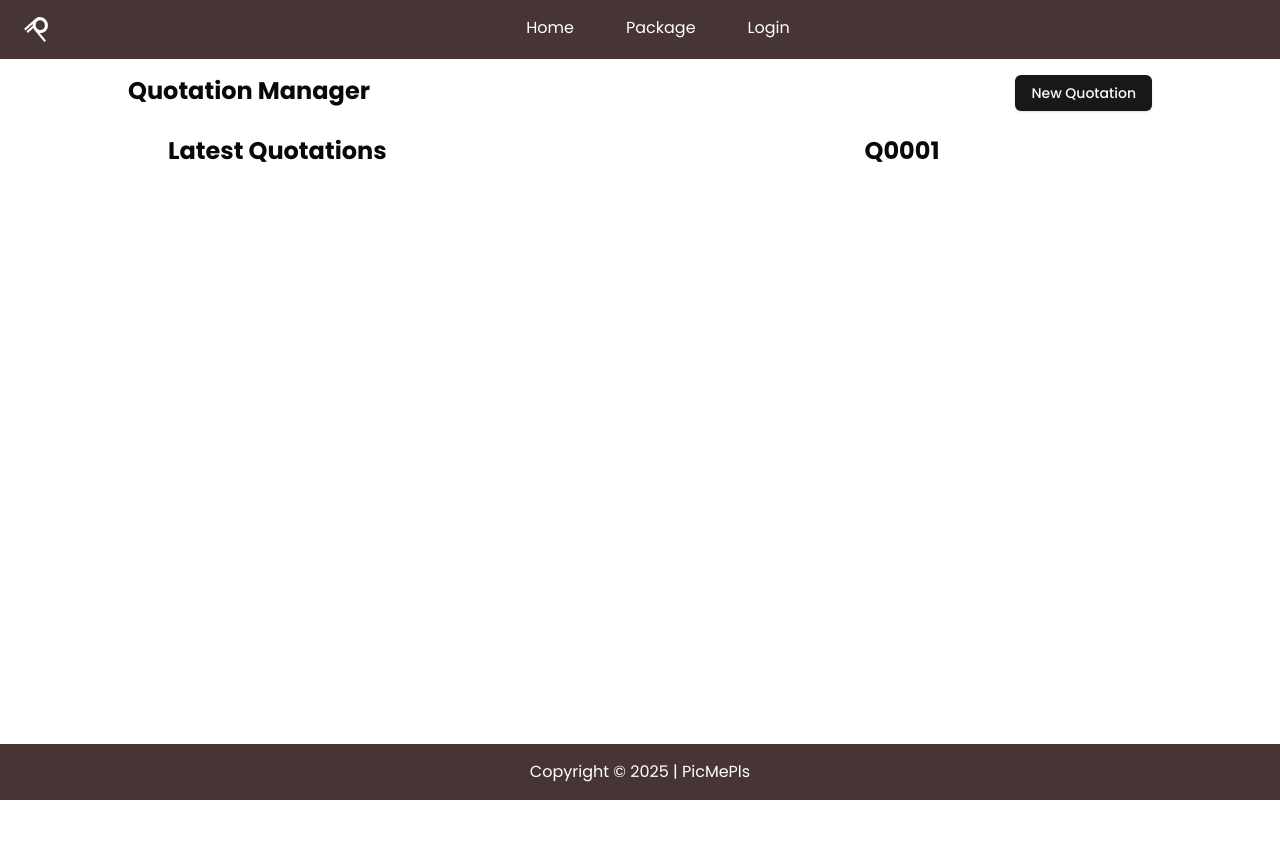
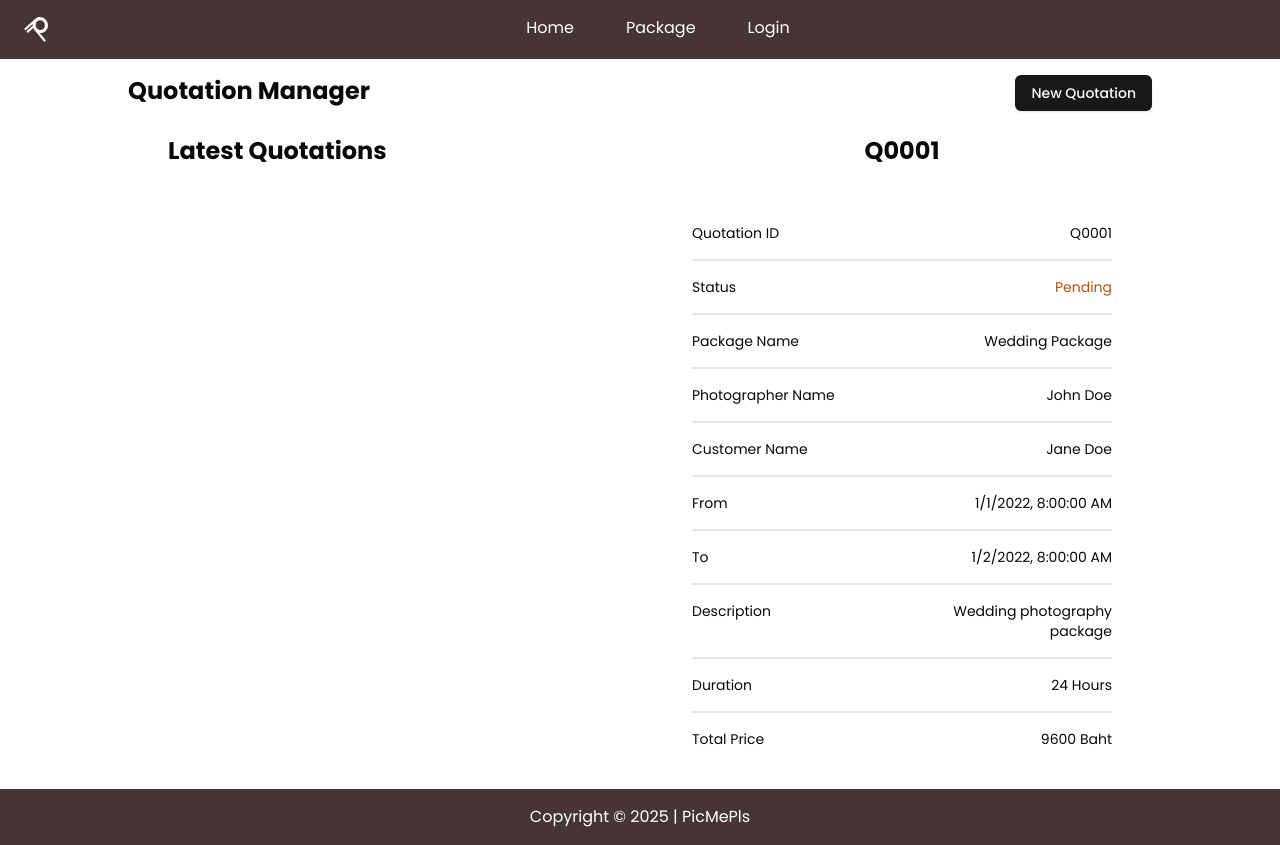
Before and after one commit to CP-RektMart/pic-me-pls-frontend, a Next.js app: page /photographer/quotation in a window 1280 px wide. Before the commit the page ends 800 px from the top, so only its background shows below. Built offline with nearby package versions, Linux system fonts and the light colour scheme; no server answers; some icons are missing.

Commit message:
feat: quotation detail window

```diff
--- a/src/components/quotation/photographer-quotation.tsx
+++ b/src/components/quotation/photographer-quotation.tsx
@@ -41,6 +41,22 @@ const isCreating = false
 export default function PhotographerQuotation({
   quotations,
 }: PhotographerQuotationProps) {
+  let statusColour
+
+  switch (quotations[0].status) {
+    case 'Pending':
+      statusColour = 'text-amber-700'
+      break
+    case 'Confirmed':
+      statusColour = 'text-sky-700'
+      break
+    case 'Paid':
+      statusColour = 'text-emerald-700'
+      break
+    default:
+      statusColour = 'text-red-700'
+  }
+
   const form = useForm<CreateQuotationProps>({
     resolver: zodResolver(createQuotationFormSchema),
     defaultValues: {
@@ -220,6 +236,107 @@ export default function PhotographerQuotation({
           ) : (
             <div className='flex flex-col gap-4 space-y-4 text-2xl font-bold lg:px-10'>
               <div className='text-center'>{quotations[0].quotationID}</div>
+
+              <div className='flex flex-col gap-4 py-6'>
+                <div className='flex flex-row justify-between text-sm font-normal'>
+                  <div>Quotation ID</div>
+                  <div className='max-h-24 max-w-48 overflow-hidden text-ellipsis text-right'>
+                    {quotations[0].quotationID}
+                  </div>
+                </div>
+
+                <hr className='border border-gray-200' />
+
+                <div className='flex flex-row justify-between text-sm font-normal'>
+                  <div>Status</div>
+                  <div
+                    className={`max-h-24 max-w-48 overflow-hidden text-ellipsis text-right ${statusColour}`}
+                  >
+                    {quotations[0].status}
+                  </div>
+                </div>
+
+                <hr className='border border-gray-200' />
+
+                <div className='flex flex-row justify-between text-sm font-normal'>
+                  <div>Package Name</div>
+                  <div className='max-h-24 max-w-48 overflow-hidden text-ellipsis text-right'>
+                    {quotations[0].packageName}
+                  </div>
+                </div>
+
+                <hr className='border border-gray-200' />
+
+                <div className='flex flex-row justify-between text-sm font-normal'>
+                  <div>Photographer Name</div>
+                  <div className='max-h-24 max-w-48 overflow-hidden text-ellipsis text-right'>
+                    {quotations[0].photographerName}
+                  </div>
+                </div>
+
+                <hr className='border border-gray-200' />
+
+                <div className='flex flex-row justify-between text-sm font-normal'>
+                  <div>Customer Name</div>
+                  <div className='max-h-24 max-w-48 overflow-hidden text-ellipsis text-right'>
+                    {quotations[0].customerName}
+                  </div>
+                </div>
+
+                <hr className='border border-gray-200' />
+
+                <div className='flex flex-row justify-between text-sm font-normal'>
+                  <div>From</div>
+                  <div className='max-h-24 max-w-48 overflow-hidden text-ellipsis text-right'>
+                    {quotations[0].from.toLocaleString()}
+                  </div>
+                </div>
+
+                <hr className='border border-gray-200' />
+
+                <div className='flex flex-row justify-between text-sm font-normal'>
+                  <div>To</div>
+                  <div className='max-h-24 max-w-48 overflow-hidden text-ellipsis text-right'>
+                    {quotations[0].to.toLocaleString()}
+                  </div>
+                </div>
+
+                <hr className='border border-gray-200' />
+
+                <div className='flex flex-row justify-between text-sm font-normal'>
+                  <div>Description</div>
+                  <div className='max-h-24 max-w-48 overflow-hidden text-ellipsis text-right'>
+                    {quotations[0].description}
+                  </div>
+                </div>
+
+                <hr className='border border-gray-200' />
+
+                <div className='flex flex-row justify-between text-sm font-normal'>
+                  <div>Duration</div>
+                  <div className='max-h-24 max-w-48 overflow-hidden text-ellipsis text-right'>
+                    {(
+                      (new Date(quotations[0].to).getTime() -
+                        new Date(quotations[0].from).getTime()) /
+                      (1000 * 60 * 60)
+                    ).toString()}{' '}
+                    Hours
+                  </div>
+                </div>
+
+                <hr className='border border-gray-200' />
+
+                <div className='flex flex-row justify-between text-sm font-normal'>
+                  <div>Total Price</div>
+                  <div className='max-h-24 max-w-48 overflow-hidden text-ellipsis text-right'>
+                    {quotations[0].pricePerHour *
+                      ((new Date(quotations[0].to).getTime() -
+                        new Date(quotations[0].from).getTime()) /
+                        (1000 * 60 * 60))}{' '}
+                    Baht
+                  </div>
+                </div>
+              </div>
             </div>
           )}
         </div>
```
